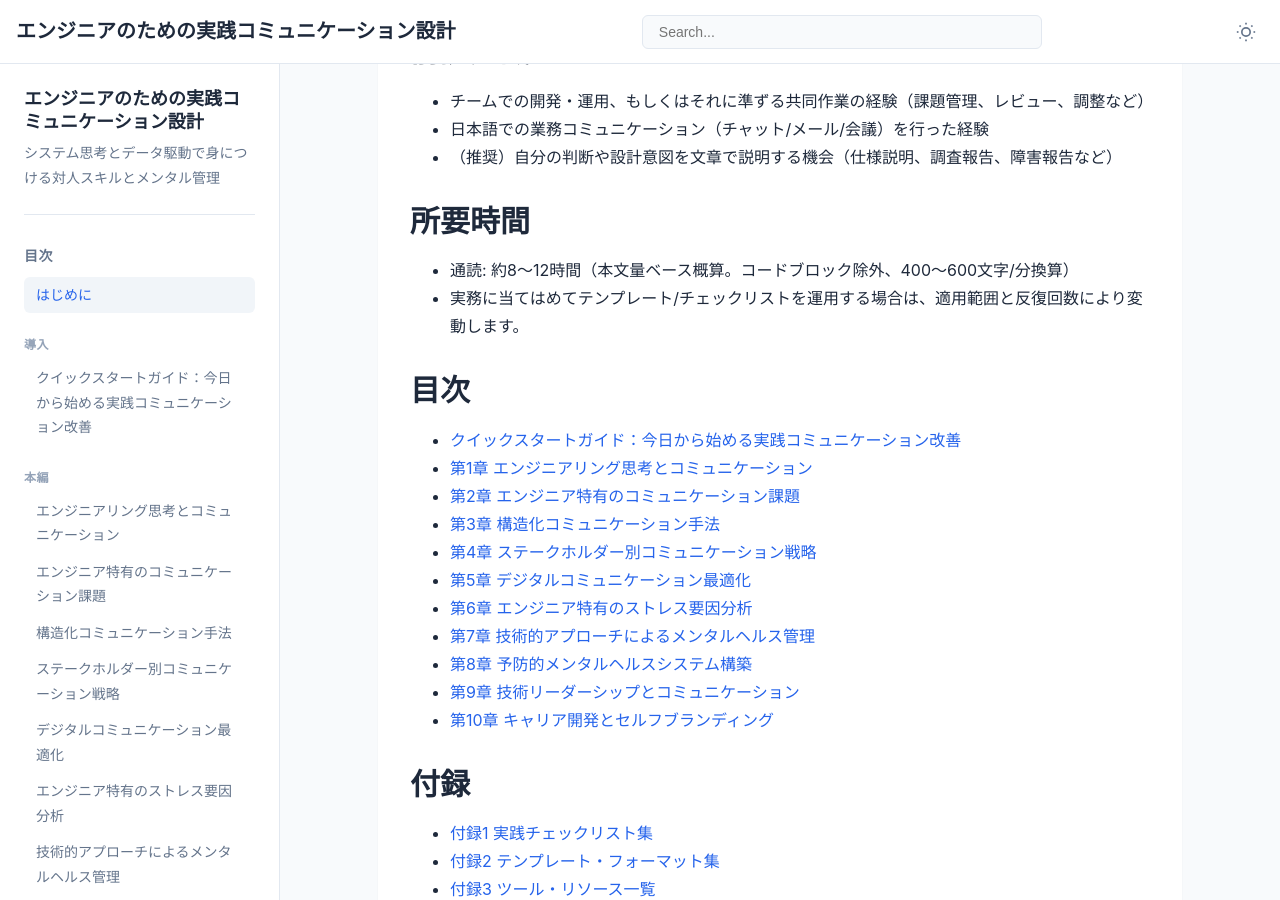
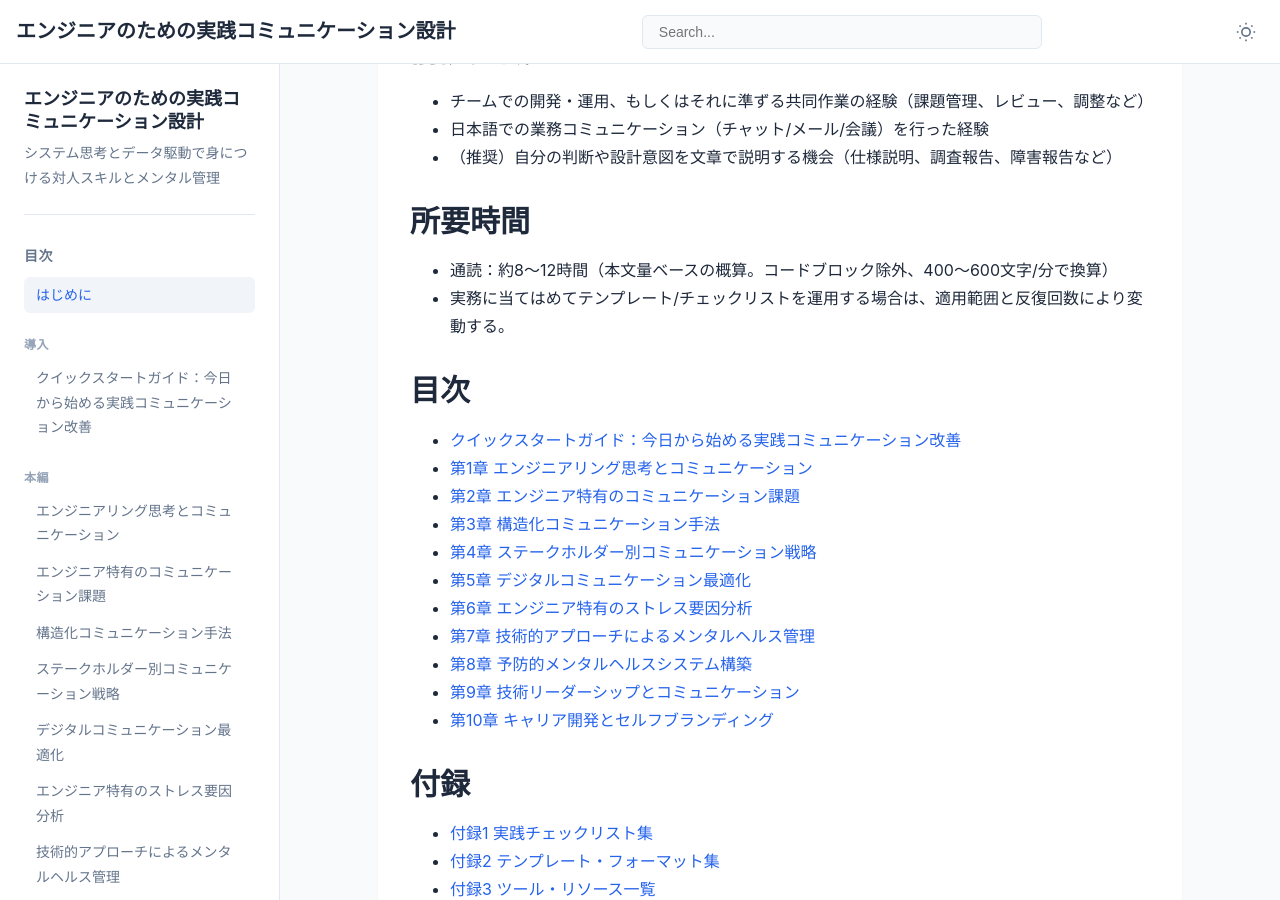
Before and after one commit to itdojp/IT-engineer-communication-book, a Jekyll site: the page built from docs/index.md, in a window 1280 px wide and 900 px high, scrolled down 1491 px. Built offline with Jekyll 4.4.1, drawn with Linux system fonts in a browser that asks for light colours.

Commit message:
chore(docs): unify formatting

```diff
--- a/docs/index.md
+++ b/docs/index.md
@@ -42,13 +42,15 @@ permalink: /
 - **本書側の最小ガードレール**：AI支援を使う場合は、まず [付録1：実践チェックリスト集](appendix-01-checklists/) の「A10. AI支援を使う前のチェックリスト」を確認する
 
 ## 前提知識
+
 - チームでの開発・運用、もしくはそれに準ずる共同作業の経験（課題管理、レビュー、調整など）
 - 日本語での業務コミュニケーション（チャット/メール/会議）を行った経験
 - （推奨）自分の判断や設計意図を文章で説明する機会（仕様説明、調査報告、障害報告など）
 
 ## 所要時間
-- 通読: 約8〜12時間（本文量ベース概算。コードブロック除外、400〜600文字/分換算）
-- 実務に当てはめてテンプレート/チェックリストを運用する場合は、適用範囲と反復回数により変動します。
+
+- 通読：約8〜12時間（本文量ベースの概算。コードブロック除外、400〜600文字/分で換算）
+- 実務に当てはめてテンプレート/チェックリストを運用する場合は、適用範囲と反復回数により変動する。
 
 ## 目次
 
```
